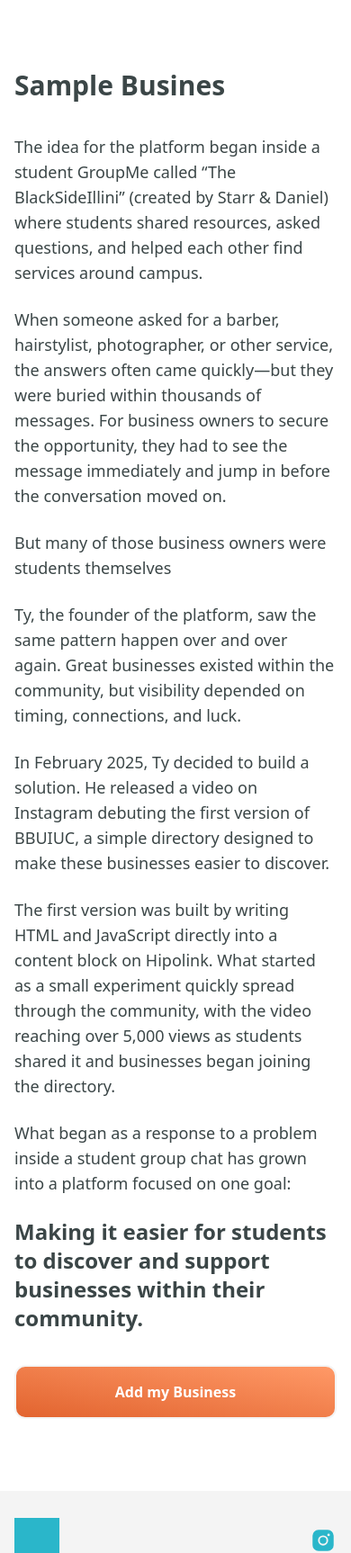
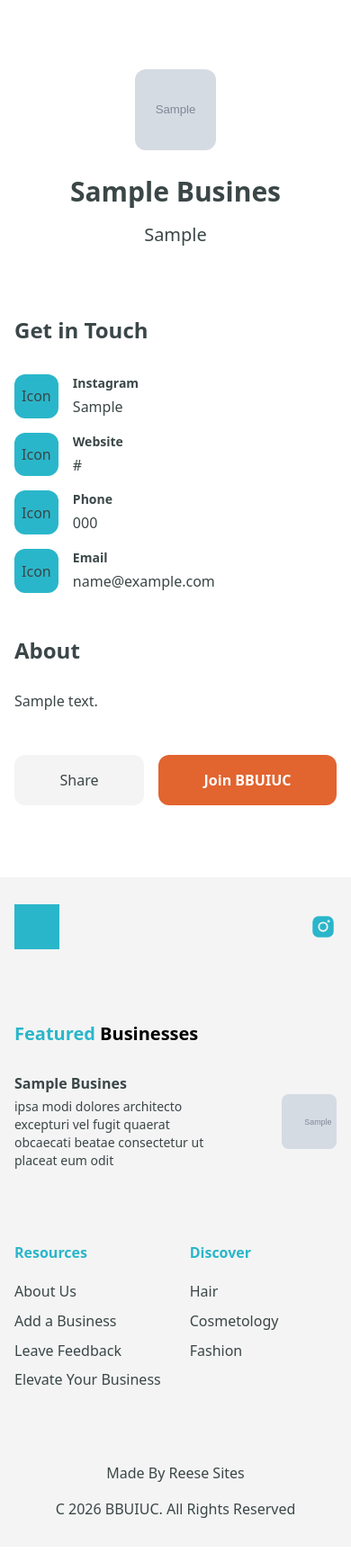
Before and after one commit to tairesu/bbu, a Django app: page /business/detail/1 in a window 390 px wide. Shown: the part 47-1773 px from the top of the page at 90% size. After the commit the page ends 1734 px from the top, so only its background shows below. Run offline with Django 5.2, Linux system fonts and the light colour scheme; tables that the repository leaves empty hold one stand-in row (values such as "Sample post"); grey boxes marked "Sample" are stand-in pictures; style sheets or scripts are compiled from the project's sources.

Commit message:
CHANGE: mobile business detail page looks like figma design

```diff
--- a/bbu_uiuc/templates/business_detail.html
+++ b/bbu_uiuc/templates/business_detail.html
@@ -2,72 +2,84 @@
 {% now "Y-m-d H:i" as tz %}
 {% block content %}
     <!-- Business Detail Section-->
-    <section class=" gap-9 flex flex-col justify-start landscape:max-md:mt-[0]">
-
-         <!-- Subheader Header-->
-        <h2 class="text-3xl font-bold text-greninja md:text-3xl *:capitalize leading-12">
+    <section class="gap-[3rem] flex flex-col justify-start landscape:max-md:mt-[0]">
+        <!-- Banner Section  Div-->
+        <article class="flex flex-col gap-7 items-center *:text-center">
+            <img src="/media/{{ business.logo }}" alt="" class=" border-1 rounded-xl w-1/4 aspect-square">
+            <div class="flex flex-col gap-4">
+                <!-- Business Name-->
+                <h2 class="text-3xl font-bold text-greninja md:text-3xl *:capitalize ">
                     <span class="text-black">{{ business.name }}</span>
                 </h2>
-        <!-- Div for custom Gapping-->
+                <!-- Business Punchline-->
+                <p class="leading-7 text-xl">
+                    {{ business.headline }}
+                </p>
+            </div>
+
+            <!-- Business Imgs-->
+            <div class="max-h-50vh flex flex-row gap-base w-full overflow-x-auto scroll-smooth snap-x snap-mandatory ">
+                {% for image in images_list %}
+                    <img src="/media/{{ image.image }}" alt="" class="object-fill object-center bg-greninja rounded-xl aspect-square flex-shrink-0  snap-start snap-always relative cursor-pointer w-11/12 md:w-1/4 landscape:max-md:w-5/12">
+                {% endfor %}
+            </div>
+        </article>
+
+        <!-- Contact Article -->
+        <article class="flex flex-col gap-7">
+            <span class="text-black text-2xl font-bold mb-[0.33rem]">
+                Get in Touch
+            </span>
             <div class="flex flex-col gap-4">
-
-            <!-- Text Paragraphs-->
-            <div class="flex flex-col gap-6">
-                <p class="leading-7 text-lg">
-                    The idea for the platform began inside a student
-                    GroupMe called “The BlackSideIllini” (created by
-                    Starr & Daniel) where students shared resources,
-                    asked questions, and helped each other find
-                    services around campus.
+                {% if not business.instagram == "" %}
+                    <div class="grid gap-4 grid-cols-[1fr_6fr] items-start">
+                        <span class="w-full aspect-square bg-greninja rounded-xl flex justify-center items-center">Icon </span>
+                        <p class="flex flex-col gap-1">
+                            <span class="text-sm font-semibold">Instagram</span>
+                            <span>{{ business.instagram }}</span>
                         </p>
-                <p class="leading-7  text-lg">
-                    When someone asked for a barber, hairstylist,
-                    photographer, or other service, the answers
-                    often came quickly—but they were buried within
-                    thousands of messages. For business owners to
-                    secure the opportunity, they had to see the
-                    message immediately and jump in before the
-                    conversation moved on.
+                    </div>
+                {% endif %}
+                {% if not business.website == "" %}
+                    <div class="grid gap-4 grid-cols-[1fr_6fr] items-start">
+                        <span class="h-full aspect-square bg-greninja rounded-xl flex justify-center items-center">Icon </span>
+                        <p class="flex flex-col gap-1 truncate">
+                            <span class="text-sm font-semibold">Website</span>
+                            <span class="">{{ business.website }}</span>
                         </p>
-                <p class="leading-7  text-lg">
-                    But many of those business owners were
-                    students themselves</p>
-                <p class="leading-7  text-lg">
-                    Ty, the founder of the platform, saw the same
-                    pattern happen over and over again. Great
-                    businesses existed within the community, but
-                    visibility depended on timing, connections, and
-                    luck.
+                    </div>
+                {% endif %}
+                {% if business.phone %}
+                    <div class="grid gap-4 grid-cols-[1fr_6fr] items-start">
+                        <span class="w-full aspect-square bg-greninja rounded-xl flex justify-center items-center">Icon </span>
+                        <p class="flex flex-col gap-1">
+                            <span class="text-sm font-semibold">Phone</span>
+                            <span>{{ business.phone }}</span>
                         </p>
-                <p class="leading-7  text-lg">
-                    In February 2025, Ty decided to build a solution.
-                    He released a video on Instagram debuting the
-                    first version of BBUIUC, a simple directory
-                    designed to make these businesses easier to
-                    discover.
-                </p>
-                <p class="leading-7  text-lg">
-                    The first version was built by writing HTML and
-                    JavaScript directly into a content block on
-                    Hipolink. What started as a small experiment
-                    quickly spread through the community, with the
-                    video reaching over 5,000 views as students
-                    shared it and businesses began joining the
-                    directory.
-                </p>
-                <p class="leading-7  text-lg">
-                    What began as a response to a problem inside a
-                student group chat has grown into a platform
-                focused on one goal:
-                </p>
-                <p class="font-bold text-2xl leading-8">
-                    Making it easier for students to discover and
-                    support businesses within their community.
+                    </div>
+                {% endif %}
+                <div class="grid gap-4 grid-cols-[1fr_6fr] items-start">
+                    <span class="w-full aspect-square bg-greninja rounded-xl flex justify-center items-center">Icon </span>
+                    <p class="flex flex-col gap-1">
+                        <span class="text-sm font-semibold">Email</span>
+                        <span>{{ business.email }}</span>
                     </p>
                 </div>
             </div>
-         <a href="#" class="rounded-xl flex justify-center items-center  p-4 border-2 border-grey from-orange to-lightorange bg-gradient-to-tr text-white group transition-all duration-200 hover:border-white text-base md:text-lg font-bold ">
-            Add my Business
-         </a>
+        </article>
+
+        <!-- About Article -->
+        <article class="flex flex-col gap-7">
+            <span class="text-black text-2xl font-bold">
+                About
+            </span>
+            <div class="flex flex-col gap-4 text-base first:first-letter:font-bold first:first-letter:text-2xl">
+                {{ business.description|linebreaks }}
+            </div>
+        </article>
+        <article class="flex *:flex-grow gap-4 ">
+            <a href="" class="bg-grey text-black p-4 w-auto rounded-xl flex justify-center gap-4"> Share </a>
+            <a href="" class="p-4 w-auto bg-orange text-white font-bold rounded-xl flex justify-center gap-4"> Join BBUIUC</a>
+        </article>
     </section>
 {% endblock %}
```
Lines whose indentation alone changed are shown as unchanged.
